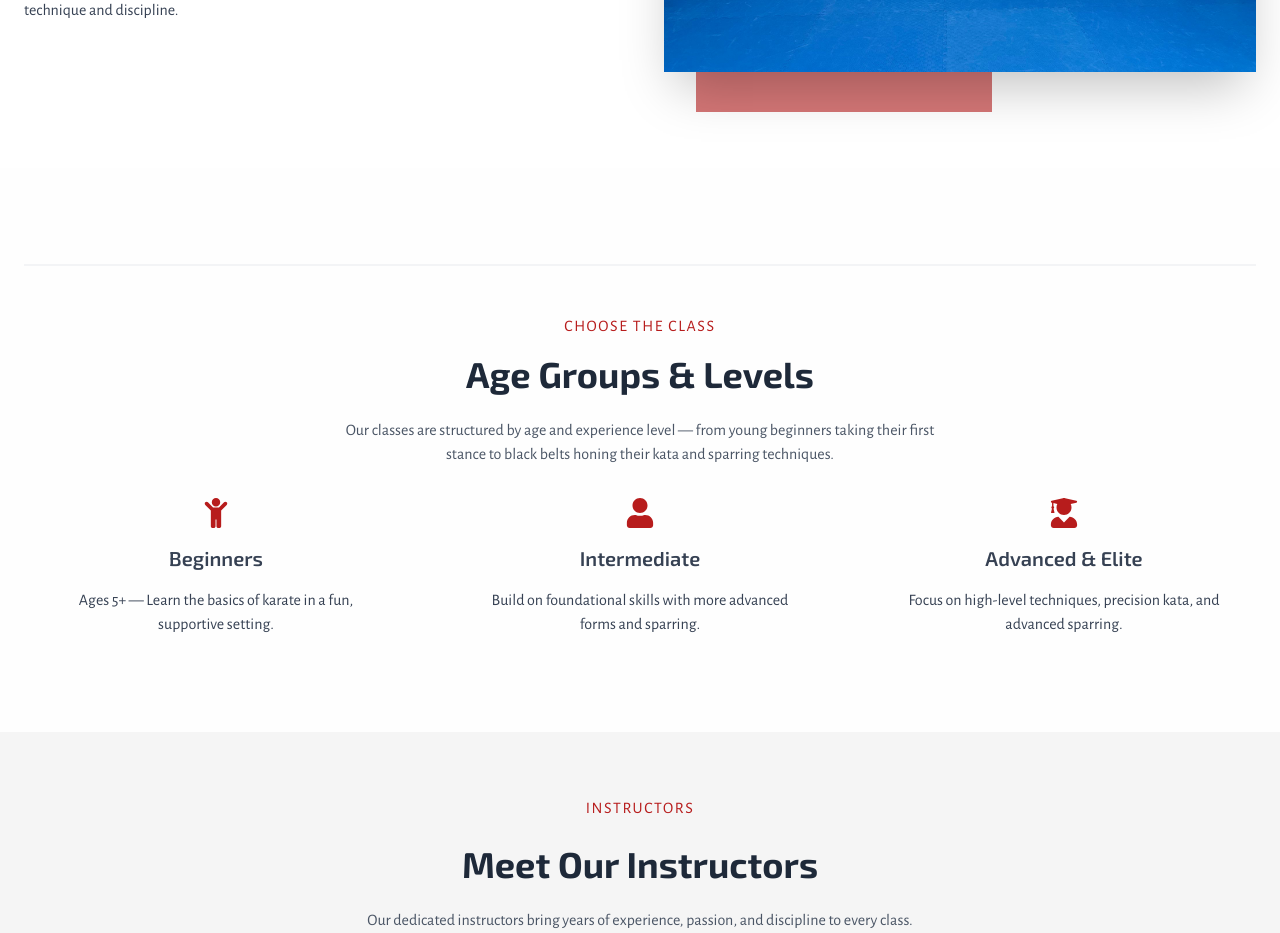
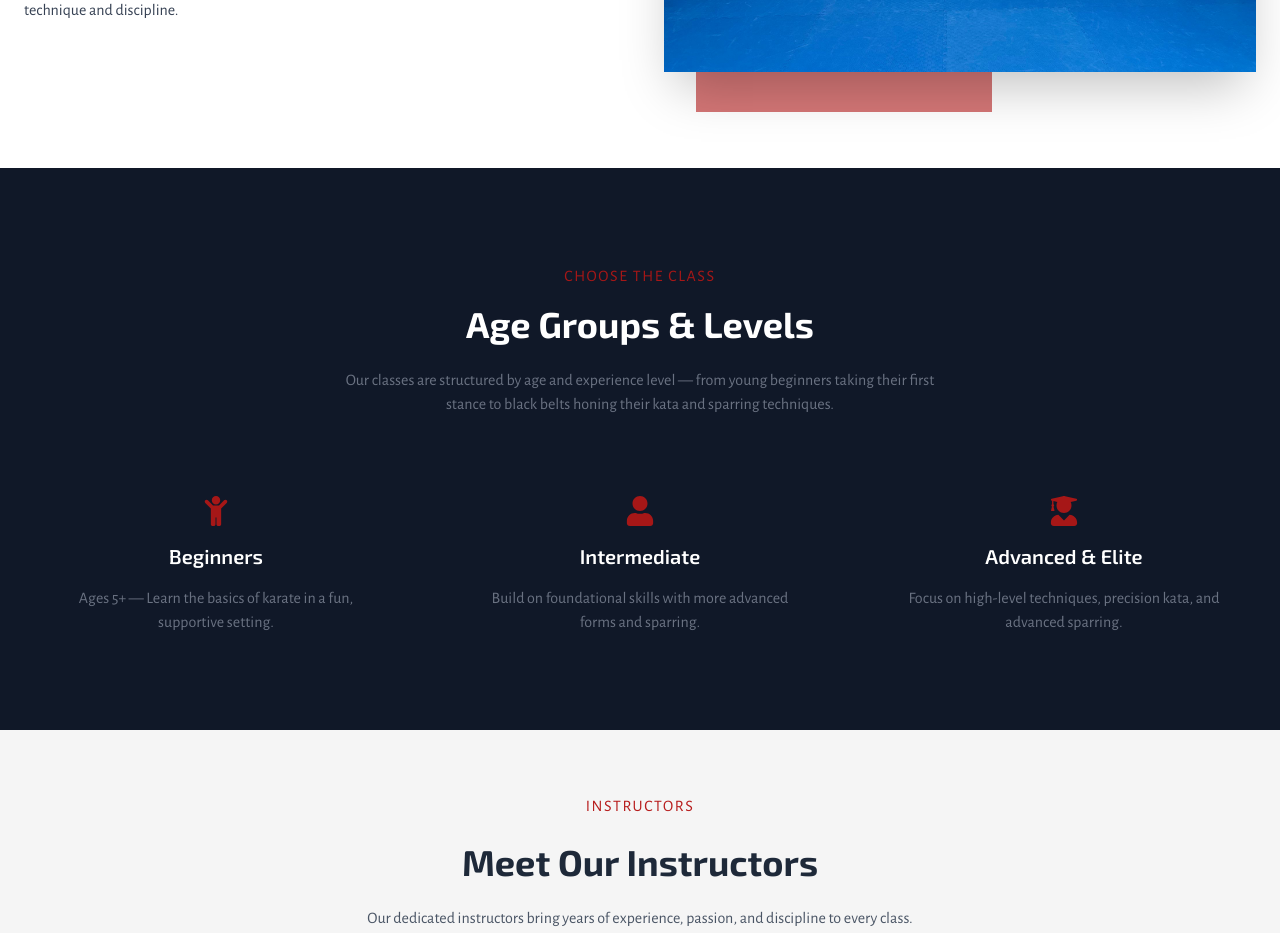
Before and after one commit to A-coderr/skif-website, a Next.js app: page / in a window 1280 px wide. Shown: the part 1188-2121 px from the top of the page. Built offline with nearby package versions, Linux system fonts and the light colour scheme.

Commit message:
Changed colors for classes offered

```diff
--- a/app/sections/ClassesOffered.tsx
+++ b/app/sections/ClassesOffered.tsx
@@ -5,23 +5,23 @@ import { FaUser, FaChild, FaUserGraduate } from "react-icons/fa";
 
 export default function ClassesOfferedSection() {
   return (
-    <section className="bg-[#fefefe] px-6 py-16 lg:py-24">
+    <section className="bg-gray-900 px-6 py-16 md:py-24">
       <motion.div
         initial={{ opacity: 0, y: 50 }}
         whileInView={{ opacity: 1, y: 0 }}
         transition={{ duration: 0.8 }}
         viewport={{ once: true }}
-        className="max-w-7xl mx-auto text-center border-t-2 border-gray-100 pt-12"
+        className="max-w-7xl mx-auto text-center"
       >
-        <p className="text-md uppercase text-[#B71C1C] tracking-widest mb-4">
+        <p className="text-md uppercase text-[#a61717] tracking-widest mb-4">
           Choose the Class
         </p>
 
-        <h2 className="text-3xl sm:text-4xl font-bold text-center text-gray-800 mb-6">
+        <h2 className="text-3xl sm:text-4xl font-bold text-center text-white mb-6">
           Age Groups & Levels
         </h2>
 
-        <p className="text-center text-gray-600 text-md mb-8 md:max-w-1/2 mx-auto">
+        <p className="text-center text-gray-500 text-md mb-20 md:max-w-1/2 mx-auto">
           Our classes are structured by age and experience level — from young
           beginners taking their first stance to black belts honing their kata
           and sparring techniques.
@@ -30,18 +30,18 @@ export default function ClassesOfferedSection() {
         <div className="grid grid-cols-1 sm:grid-cols-2 lg:grid-cols-3 gap-10 text-gray-700">
           {/* Beginners */}
           <div className="flex flex-col items-center space-y-4">
-            <FaChild size={30} className="text-[#B71C1C]" />
-            <h3 className="text-xl font-semibold">Beginners</h3>
-            <p className="text-md text-center max-w-xs">
+            <FaChild size={30} className="text-[#a61717]" />
+            <h3 className="text-xl font-semibold text-white">Beginners</h3>
+            <p className="text-md text-center max-w-xs text-gray-500">
               Ages 5+ — Learn the basics of karate in a fun, supportive setting.
             </p>
           </div>
 
           {/* Intermediate */}
           <div className="flex flex-col items-center space-y-4">
-            <FaUser size={30} className="text-[#B71C1C]" />
-            <h3 className="text-xl font-semibold">Intermediate</h3>
-            <p className="text-md text-center max-w-xs">
+            <FaUser size={30} className="text-[#a61717]" />
+            <h3 className="text-xl font-semibold text-white">Intermediate</h3>
+            <p className="text-md text-center max-w-xs text-gray-500">
               Build on foundational skills with more advanced forms and
               sparring.
             </p>
@@ -49,9 +49,11 @@ export default function ClassesOfferedSection() {
 
           {/* Advanced & Black Belts */}
           <div className="flex flex-col items-center space-y-4">
-            <FaUserGraduate size={30} className="text-[#B71C1C]" />
-            <h3 className="text-xl font-semibold">Advanced & Elite</h3>
-            <p className="text-md text-center max-w-xs">
+            <FaUserGraduate size={30} className="text-[#a61717]" />
+            <h3 className="text-xl font-semibold text-white">
+              Advanced & Elite
+            </h3>
+            <p className="text-md text-center max-w-xs text-gray-500">
               Focus on high-level techniques, precision kata, and advanced
               sparring.
             </p>
--- a/app/sections/Pricing.tsx
+++ b/app/sections/Pricing.tsx
@@ -4,7 +4,7 @@ import { motion } from "framer-motion";
 
 export default function Pricing() {
   return (
-    <section className="bg-[#fefefe] px-6 py-20 md:py-32 bg-gray-900">
+    <section className="px-6 py-20 md:py-32 bg-gray-900">
       <motion.div
         initial={{ opacity: 0, y: 50 }}
         whileInView={{ opacity: 1, y: 0 }}
@@ -35,7 +35,7 @@ export default function Pricing() {
               <p className="text-4xl font-bold">
                 $80<span className="text-base font-normal">/month</span>
               </p>
-              <span className=" text-gray-600 text-lg">OR</span>
+              <span className="text-gray-600 text-lg">OR</span>
               <p className="text-4xl font-bold">
                 $150<span className="text-base font-normal">/2 months</span>
               </p>
```
